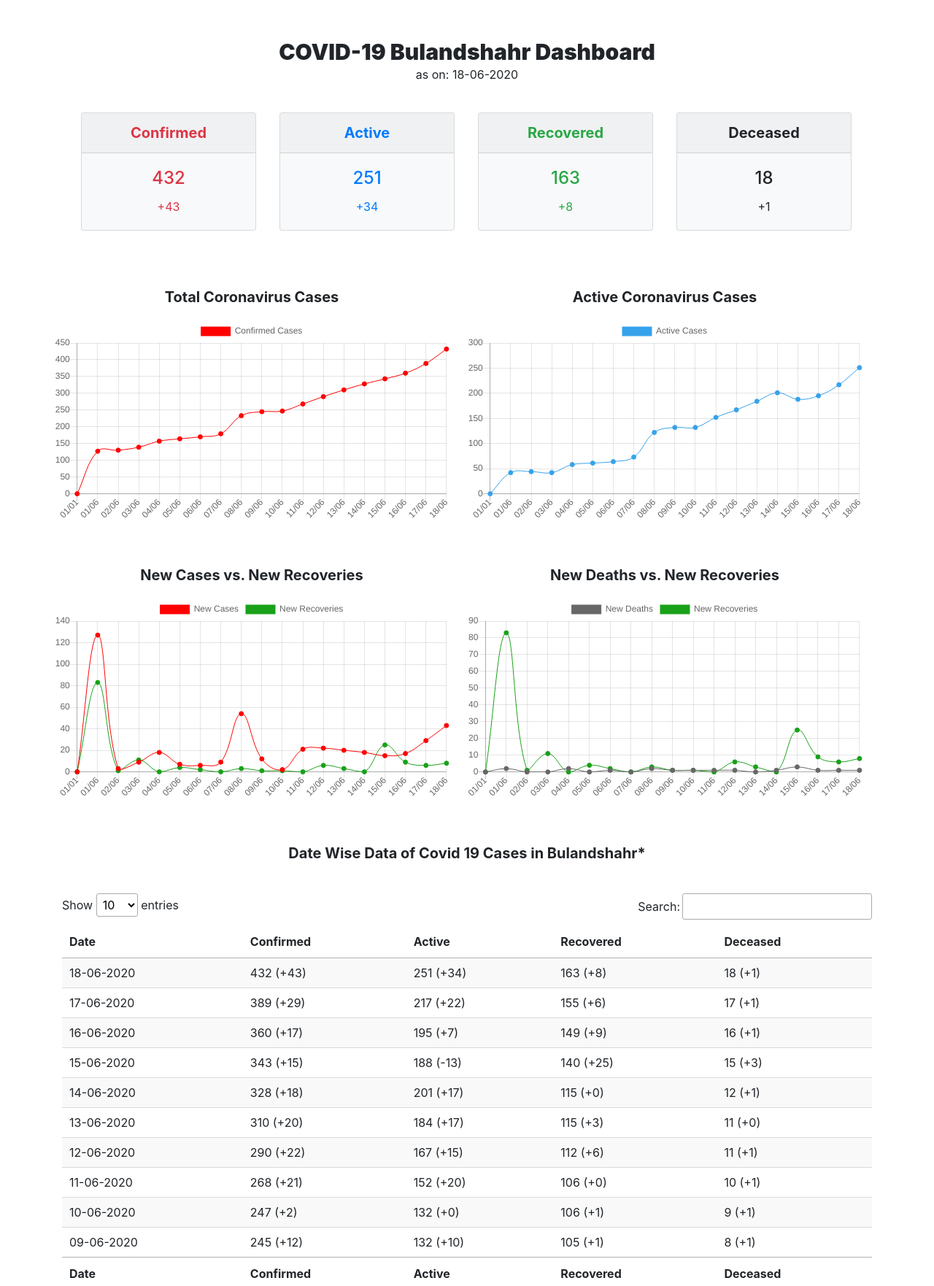
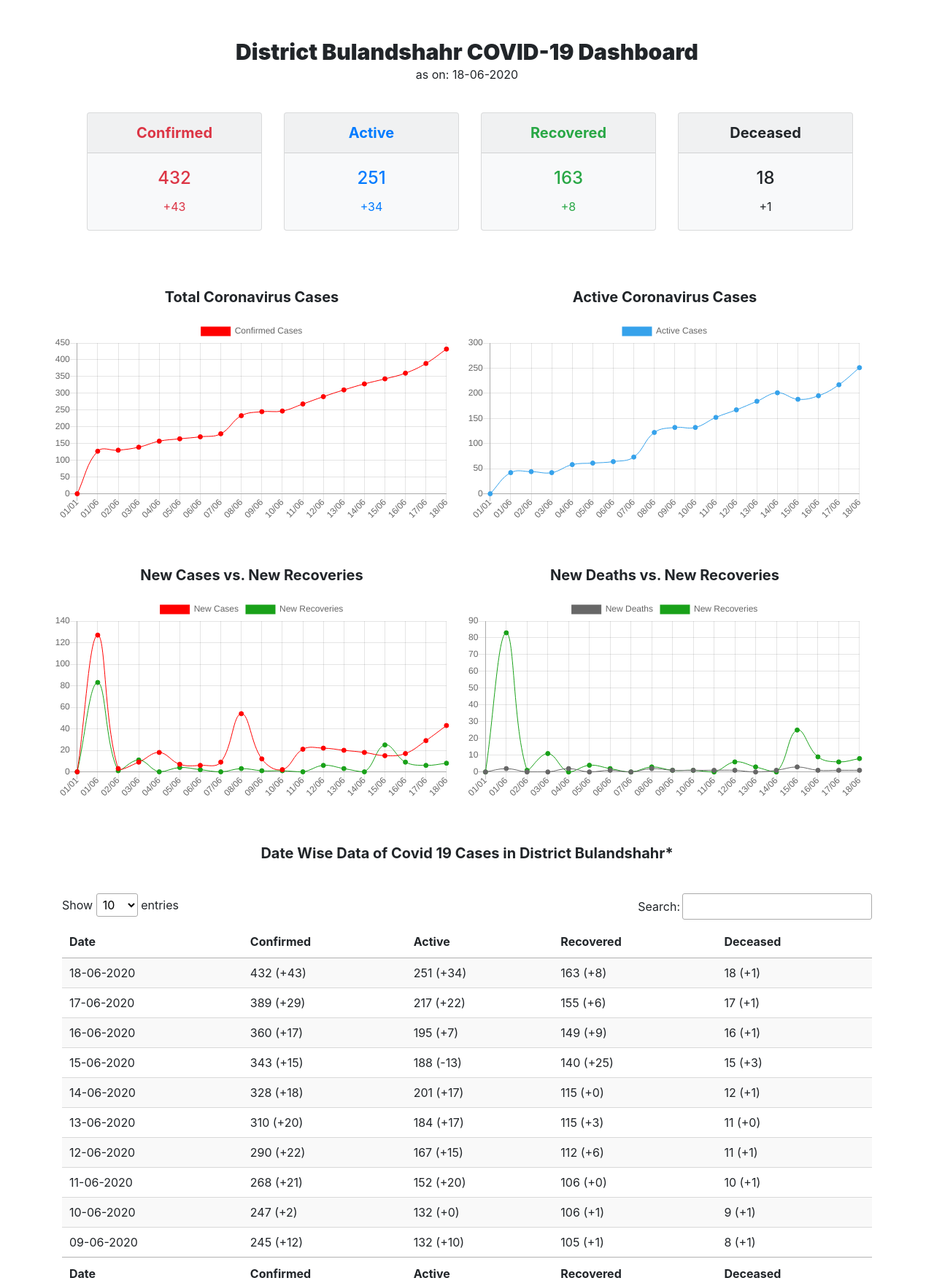
Before and after one commit to azadkumar07/covid-19-Tracker, a Django app: page /bsr/ in a window 1280 px wide. Shown: the top 1762 px of the page at 73% size. Run offline with Django 3.2, Linux system fonts and the light colour scheme; data comes from the database, SQL or seed files in the repository; both versions use the stored data as it was after the commit; some libraries are stand-ins or nearby versions.

Commit message:
lastcommit

```diff
--- a/bsr/views.py
+++ b/bsr/views.py
@@ -12,6 +12,7 @@ def index(request):
 
 	#Extract data from server
 	all_data=data.objects.all()
+
 
 	#Length of Data
 	l=len(all_data)
--- a/templates/front.html
+++ b/templates/front.html
@@ -25,13 +25,13 @@
 
 
 <div class="container" style="margin-top: 25px;">
-  <p align="center" style="font-size: 30px;" ><b> <b>COVID-19 Bulandshahr Dashboard</b></b></p>
+  <p align="center" style="font-size: 30px;" ><b> <b>District Bulandshahr COVID-19 Dashboard</b></b></p>
   <p align="center" style="margin-top: -20px;" id="dashboard"></p>
   <br>
 
-<div class="row" style="margin-left: 10px;">
+<div class="row" style="margin-left: 4px;">
 
-<div class="mx-3">
+<div style="margin-left: 30px;">
 
   <div class="card bg-light mb-3" style="width: 15rem;">
   <div class="card-header text-danger " align="center" style="font-size: 20px;" ><b>Confirmed</b></div>
@@ -42,10 +42,9 @@
 </div>
 
 
-
 </div>
 
-<div class="mx-3">
+<div style="margin-left: 30px;">
 
   <div class="card bg-light mb-3" style="width: 15rem;">
   <div class="card-header text-primary " align="center" style="font-size: 20px;" ><b>Active</b></div>
@@ -58,7 +57,7 @@
 </div>
 
 
-<div class="mx-3">
+<div style="margin-left: 30px;">
 
   <div class="card bg-light mb-3" style="width: 15rem;">
   <div class="card-header text-success " align="center" style="font-size: 20px;" ><b>Recovered</b></div>
@@ -71,7 +70,7 @@
 
 </div>
 
-<div class="mx-3">
+<div style="margin-left: 30px;">
 
 <div class="card bg-light mb-3" style="width: 15rem;">
   <div class="card-header" align="center" style="font-size: 20px;" ><b>Deceased</b></div>
@@ -125,7 +124,7 @@
 </div>
 
 <div class="container" style="margin-top: 60px;" >
-  <p align="center" style="font-size: 20px;" ><b>Date Wise Data of Covid 19 Cases in Bulandshahr*</b></p>
+  <p align="center" style="font-size: 20px;" ><b>Date Wise Data of Covid 19 Cases in District Bulandshahr*</b></p>
 
     <br>
 
@@ -330,16 +329,16 @@ var myChart = new Chart(ctx, {
             label: 'New Deaths',
             data: NewDeath,
             fill: false,
-            backgroundColor:'rgba(103, 103, 103, 2)',
-            borderColor: 'rgba(103, 103, 103, 5)',
+            backgroundColor:'rgba(103, 103, 103, 1)',
+            borderColor: 'rgba(103, 103, 103, 1)',
             borderWidth: 1
         },
         {
             label: 'New Recoveries',
             data: NewRecoveries,
             fill: false,
-            backgroundColor:'rgba(25,161,25, 2)',
-            borderColor: 'rgba(25,161,25, 5)',
+            backgroundColor:'rgba(25,161,25,1)',
+            borderColor: 'rgba(25,161,25, 1)',
             borderWidth: 1
         }
         ]
@@ -366,16 +365,16 @@ var myChart = new Chart(ctx, {
             label: 'New Cases',
             data: NewCases,
             fill: false,
-            backgroundColor:'rgba(255, 0, 0, 2)',
-            borderColor: 'rgba(255, 0, 0, 5)',
+            backgroundColor:'rgba(255, 0, 0, 1)',
+            borderColor: 'rgba(255, 0, 0, 1)',
             borderWidth: 1
         },
         {
             label: 'New Recoveries',
             data: NewRecoveries,
             fill: false,
-            backgroundColor:'rgba(25,161,25, 2)',
-            borderColor: 'rgba(25,161,25, 5)',
+            backgroundColor:'rgba(25,161,25, 1)',
+            borderColor: 'rgba(25,161,25, 1)',
             borderWidth: 1
         }
         ]
@@ -401,8 +400,8 @@ var myChart = new Chart(ctx, {
             label: 'Confirmed Cases',
             data: total,
             fill: false,
-            backgroundColor:'rgba(255, 0, 0, 2)',
-            borderColor: 'rgba(255, 0, 0, 5)',
+            backgroundColor:'rgba(255, 0, 0, 1)',
+            borderColor: 'rgba(255, 0, 0, 1)',
             borderWidth: 1
         }]
     },
@@ -426,8 +425,8 @@ var myChart = new Chart(ctx, {
             label: 'Active Cases',
             data: active,
             fill: false,
-            backgroundColor:'rgba(54, 162, 235, 2)',
-            borderColor: 'rgba(54, 162, 235, 5)',
+            backgroundColor:'rgba(54, 162, 235, 1)',
+            borderColor: 'rgba(54, 162, 235, 1)',
             borderWidth: 1
         }]
     },
```
Also changed, not shown: db.sqlite3.
